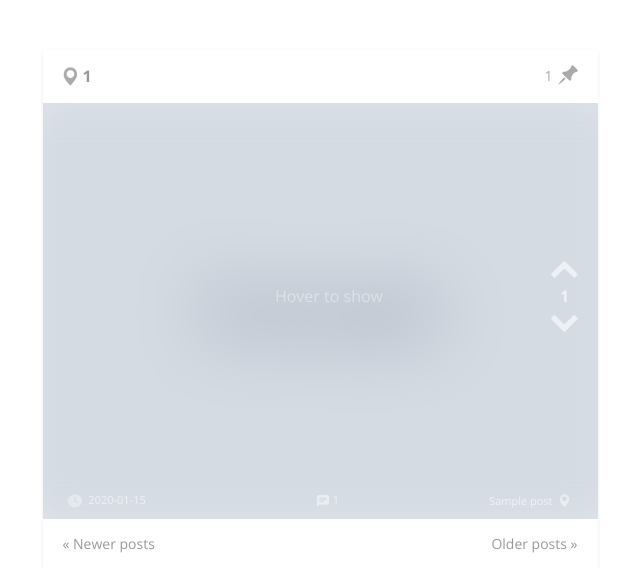
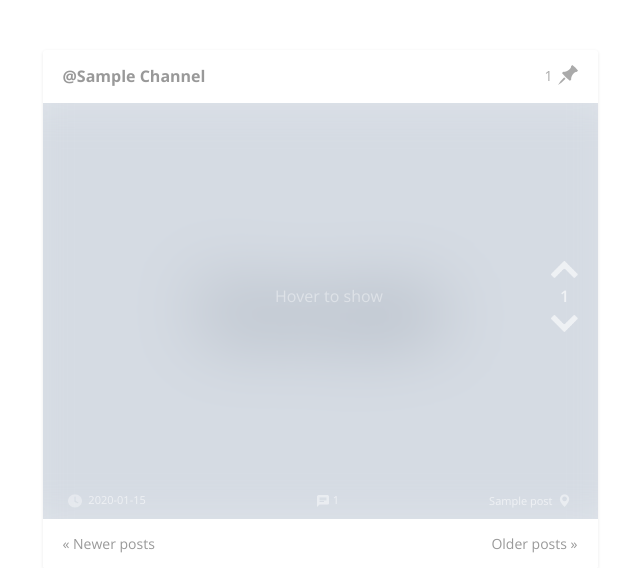
Before and after one commit to mrestorff/JodelExtract, a Flask app: template templates/show_posts.html in a window 1280 px wide. Shown: the part 70-638 px from the top of the page, without its empty margins (320-960 px from the left). Run offline with Flask 2, Linux system fonts and the light colour scheme; the visitor is signed in with stand-in values (Sample User, id 1); the template is opened without the code that fills it: most values are stand-ins (such as "Sample title", 1, 10 or a date in 2020); grey boxes marked "Sample" are stand-in pictures; some libraries are stand-ins or nearby versions.

Commit message:
Add files via upload

```diff
--- a/static/css/style.css
+++ b/static/css/style.css
@@ -118,7 +118,7 @@ main {
   background-color: #fff;
   width: 70%;
   float: left;
-  font-weight: bold;
+  font-weight: 600;
 }
 .setup .location input[type=submit] {
   width: 29%;
@@ -202,6 +202,18 @@ select:-webkit-autofill:focus {
   padding-left: 20px;
   font-weight: 700;
   font-size: 16px;
+}
+.jodel.container > .row > .col-md-6.col-xs-8 > .panel.panel-default > .panel-heading .channel a:hover {
+  text-decoration: none;
+}
+.jodel.container > .row > .col-md-6.col-xs-8 > .panel.panel-default > .panel-heading .channel {
+  text-transform: capitalize;
+  background: none;
+  font-weight: 700;
+  font-size: 16px;
+}
+.jodel.container > .row > .col-md-6.col-xs-8 > .panel.panel-default > .panel-heading .channel:before {
+  content: '\0040'
 }
 /*.jodel.container > .row > .col-md-6.col-xs-8 > .panel.panel-default > .panel-heading .town {
   font-size: 16px;
@@ -354,7 +366,7 @@ select:-webkit-autofill:focus {
   line-height: 17px;
   opacity: 0.65;
   text-align: center;
-  font-weight: bold;
+  font-weight: 600;
 }
 .list-group-item .row .voting .vote-up {
   margin-top: 0;
--- a/templates/panel-heading.html
+++ b/templates/panel-heading.html
@@ -1,8 +1,11 @@
 <div class="panel-heading">
-  <!--<a href="/setup?kill_session=True" title="Change location">-->
+  {% if channel %}
+  <a href="/channel/{{ channel }}/recent"<span class="channel">{{ channel }}</span></a>
+  {% else %}
   <a href="http://maps.google.com/?q={{ session.loc }}" title="Show on Google Maps" target="_blank">
     <span class="location"><!--<span class="glyphicon glyphicon-map-marker town" aria-hidden="true"></span>--> {{ session.loc }}</span>
   </a>
+  {% endif %}
 
   {% if post %}
   <span class="share_info post">
--- a/templates/show_posts.html
+++ b/templates/show_posts.html
@@ -10,7 +10,7 @@
         <ul id="jodels-list" class="list-group list-unstyled">
           {% for post in posts %}
           <li class="list-group-item {{ post.color }} parent {% if post.image_url %}image{% endif %}" id="{{ post.id }}">
-            {% if not post.system_message %}<a href="/post/{{ post.id }}">{% endif %}
+            {% if not post.system_message %}<a href="/post/{{ post.id }}{% if channel %}?channel={{ channel }}{% endif %}">{% endif %}
             {% if post.image_url %}
             <img data-original="{{ post.image_url }}" alt="{{ post.post.message }}" class="post_image desktop lazy" />
             <noscript>
--- a/web.py
+++ b/web.py
@@ -88,16 +88,18 @@ def posts(mode):
         last_first_post = request.args.get('before')
         post_list, first_post, last_post = instance.posts(mode=mode, after_post_id=after_post_id)
         base_url = "/posts/"
-        return render_template('show_posts.html', posts=post_list, first_post=first_post, last_post=last_post, last_first_post=last_first_post, base_url=base_url, active_page=mode)
+        return render_template('show_posts.html', posts=post_list, first_post=first_post, last_post=last_post,
+        last_first_post=last_first_post, base_url=base_url, active_page=mode)
     else:
         return redirect(url_for('index'))
 
 @app.route('/post/<post_id>', methods=['GET'])
 def particular_post(post_id):
     if not instance == None:
+        channel = request.args.get('channel')
         comment_list, post_data = instance._open_post(post_id)
         if comment_list != False:
-            return render_template('particular_post.html', post=post_data, comments=comment_list)
+            return render_template('particular_post.html', post=post_data, comments=comment_list, channel=channel)
         else:
             abort(404)
     else:
@@ -112,7 +114,8 @@ def channel(channel, mode):
             last_first_post = request.args.get('before')
             post_list, first_post, last_post = instance._open_channel(channel=channel, mode=mode, after_post_id=after_post_id)
             base_url = "/channel/" + channel + "/"
-            return render_template('show_posts.html', posts=post_list, first_post=first_post, last_post=last_post, last_first_post=last_first_post, base_url=base_url, active_page=mode)
+            return render_template('show_posts.html', posts=post_list, first_post=first_post, last_post=last_post,
+            last_first_post=last_first_post, base_url=base_url, active_page=mode, channel=channel)
         else:
             return render_template('channel_list.html', channels=instance.channel_list)
     else:
```
Also changed, not shown: main.py (+5 -3 lines).
